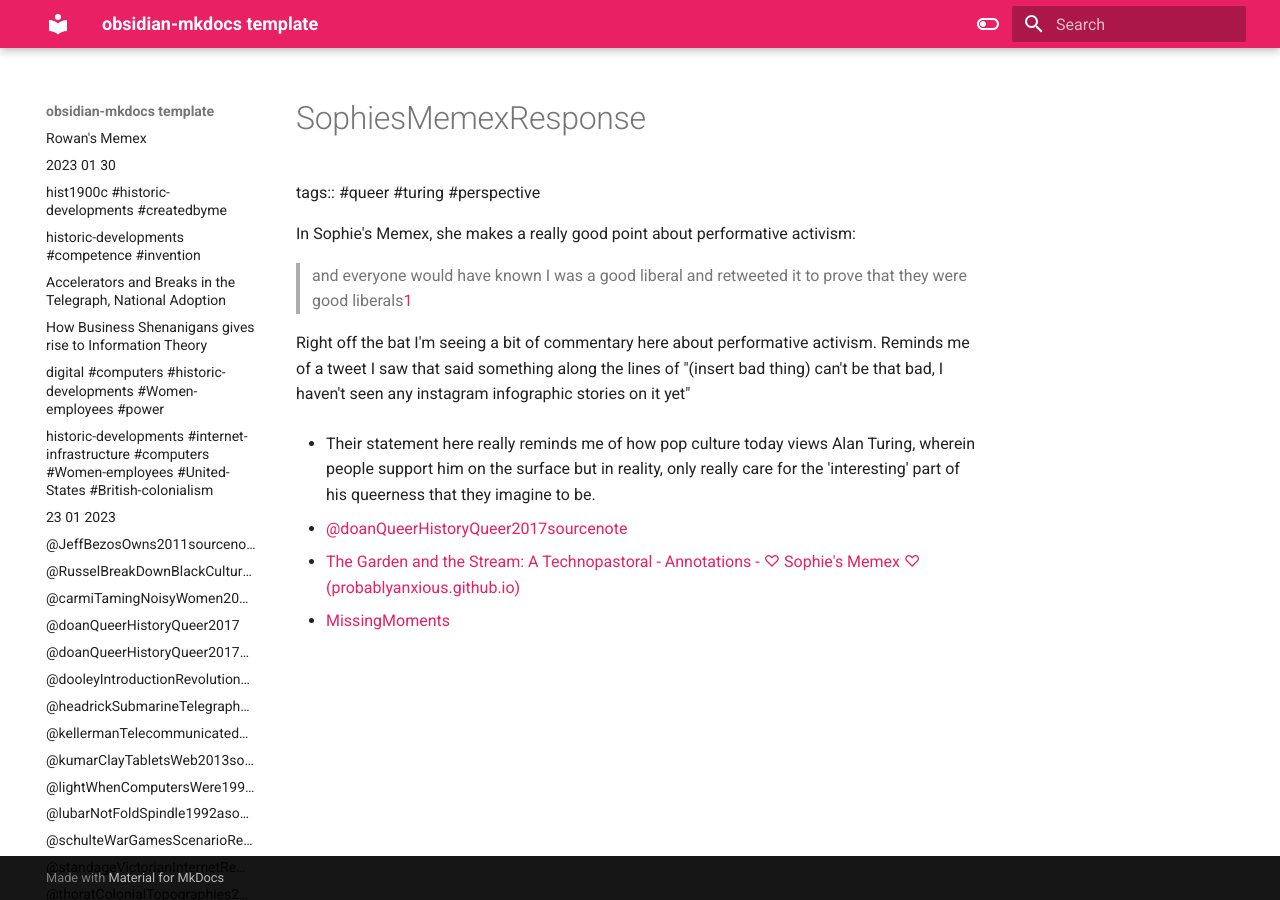
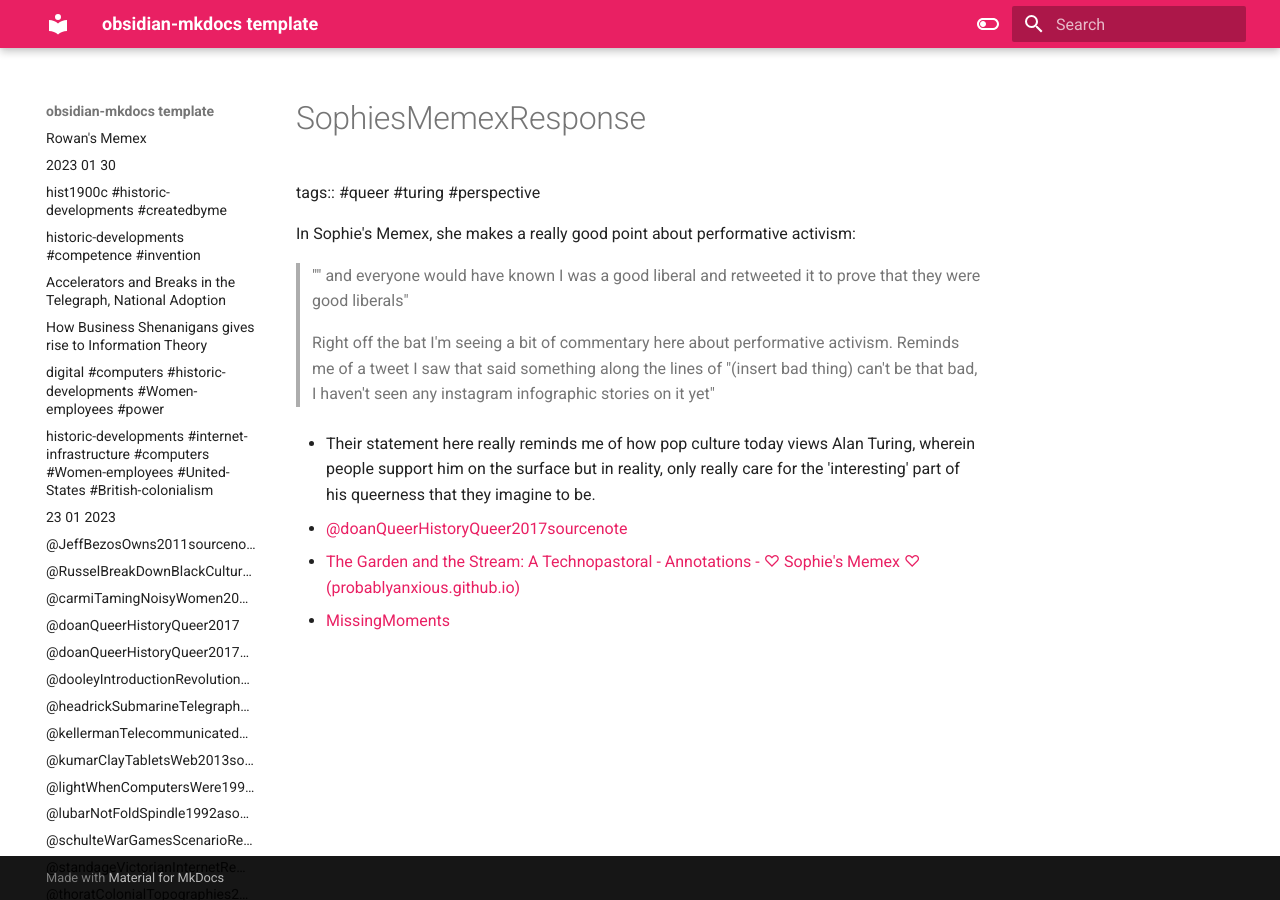
Before and after one commit to rowanegg/thememexofegg, an MkDocs documentation site: the page built from docs/SophiesMemexResponse.md, in a window 1280 px wide. Built offline with MkDocs 1.6.1 and Material for MkDocs 9.7.7, drawn with Linux system fonts in a browser that asks for light colours.

Commit message:
Add files via upload

```diff
--- a/docs/SophiesMemexResponse.md
+++ b/docs/SophiesMemexResponse.md
@@ -1,6 +1,6 @@
 ---
 Title: SophiesMemexResponse
-date: April 10, 2023
+date: April 10 2023
 type: permanent
 
 ---
@@ -9,8 +9,8 @@ tags::  #queer #turing #perspective
 
 In Sophie's Memex, she makes a really good point about performative activism:
 
-> and everyone would have known I was a good liberal and retweeted it to prove that they were good liberals[1](https://probablyanxious.github.io/hist1900-memex/Full%20Annotations/The%20Garden%20and%20the%20Stream%20-%20Annotations/#fn:1)
-
+>"" and everyone would have known I was a good liberal and retweeted it to prove that they were good liberals"
+>
 Right off the bat I'm seeing a bit of commentary here about performative activism. Reminds me of a tweet I saw that said something along the lines of "(insert bad thing) can't be that bad, I haven't seen any instagram infographic stories on it yet"
 
 - Their statement here really reminds me of how pop culture today views Alan Turing, wherein people support him on the surface but in reality, only really care for the 'interesting' part of his queerness that they imagine to be.
```
Also changed, not shown: docs/Background.md (+1 -1 lines), docs/MelissaNoteColonialism.md (+1 -1 lines), docs/Screenshot 2023-04-10 142551.png (added).
